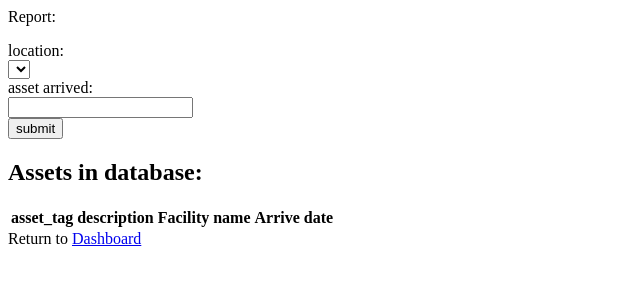
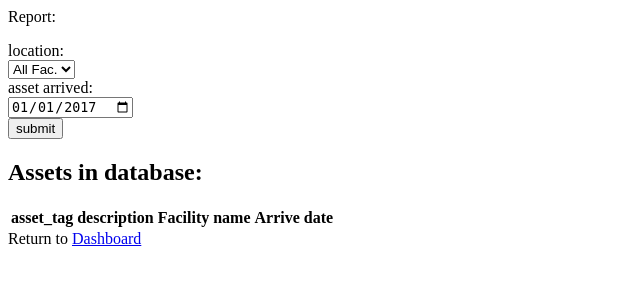
Before and after one commit to bearcast24/CIS322, a Flask app: template src/templates/asset_report.html in a window 1280 px wide. Shown: the top 300 px of the page, without its empty margins (0-640 px from the left). Run offline with Flask 2, Linux system fonts and the light colour scheme; the template is opened without the code that fills it: most values are stand-ins (such as "Sample title", 1, 10 or a date in 2020); lists and menus that the app fills with data are empty; parts of the project's set-up code (start-up, migrations or seed data) failed here and were passed over; some libraries are stand-ins or nearby versions.

Commit message:
General app updates

```diff
--- a/src/app.py
+++ b/src/app.py
@@ -350,7 +350,7 @@ def asset_report():
         cur.execute("SELECT asset_tag, description, common_name, arrive_dt FROM assets \
             JOIN asset_at ON assets.asset_pk = asset_at.asset_fk \
             JOIN facilities ON asset_at.facility_fk = facilities.facility_pk \
-            WHERE arrive_dt = %s;",(time, ))
+            WHERE common_name LIKE %s AND arrive_dt = %s;",(fac, time))
         repo = cur.fetchall()
 
         asset_results = []
--- a/src/templates/asset_report.html
+++ b/src/templates/asset_report.html
@@ -9,10 +9,11 @@
 				{% for fac_name in session.active_fac%}
 				<option value='{{fac_name}}'> {{fac_name}} </option>
 				{%endfor%}
+				<option value='%' selected>All Fac.</option>
 			</select>
 			<br>
 			asset arrived: <br>
-			<input type="text" name="date" required><br>
+			<input type="date" name="date"  value="2017-01-01" required><br>
 			<input type="submit" name="submit" value="submit"/>
 		</form>
 
--- a/src/templates/dispose_asset.html
+++ b/src/templates/dispose_asset.html
@@ -12,6 +12,6 @@
 
 			<input type="submit" name="submit" value="submit"/>
 		</form>
-
+	Return to <a href="{{url_for('dashboard')}}">Dashboard</a>
 	</body>
 </html>
--- a/src/templates/error_removed.html
+++ b/src/templates/error_removed.html
@@ -1,5 +1,6 @@
 <html>
-	<head><title>dispose of stuff!</title></head>
-	<body><h1>Way to get rid of some junk</h1>
+	<head><title>Can't dispose!</title></head>
+	<body><h1>Can't find time to dispose!</h1>
+		Return to <a href="{{url_for('dispose_asset')}}">Dashboard</a>
 	</body>
 </html>
```
